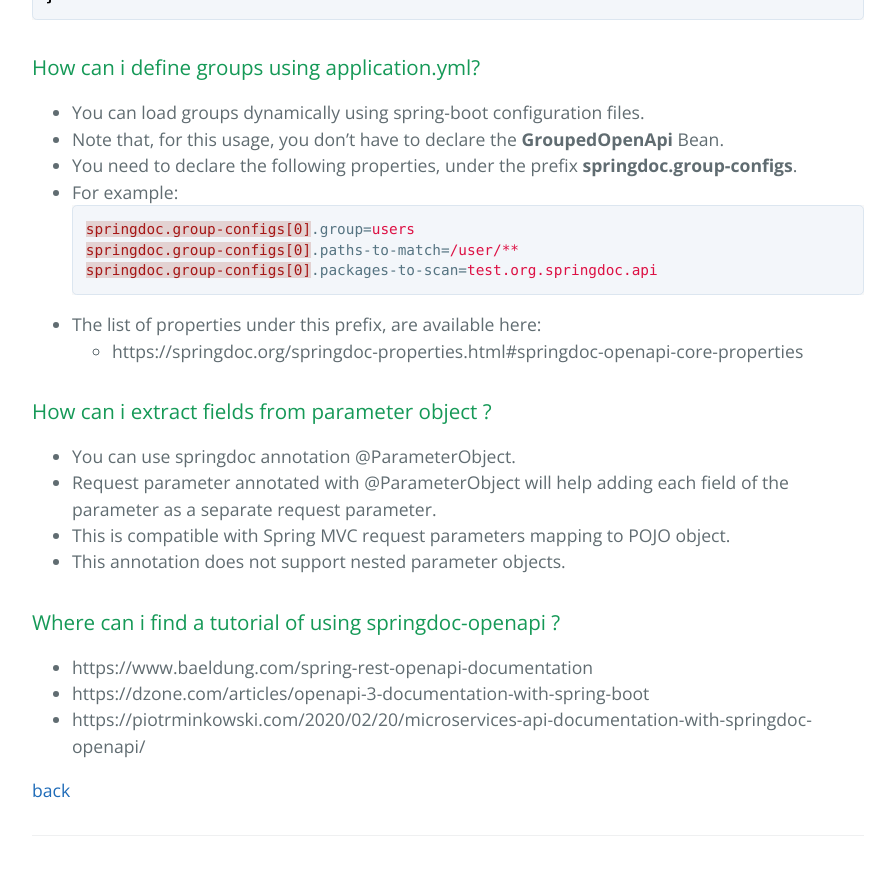
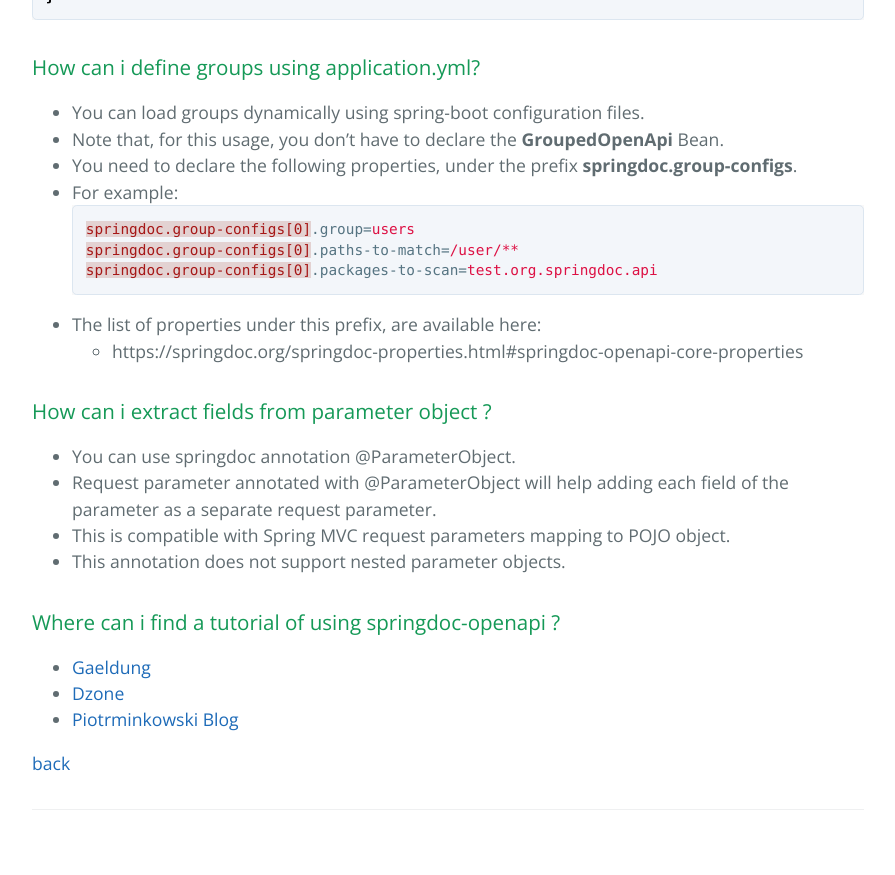
Before and after one commit to springdoc/springdoc.github.io, a Jekyll site: the page built from faq.md, in a window 1280 px wide and 900 px high, scrolled down 17263 px. Shown: the top 875 px of the window, without its empty margins (192-1087 px from the left). Built offline with Jekyll 4.4.1, drawn with Linux system fonts in a browser that asks for light colours.

Commit message:
Update faq.md

```diff
--- a/faq.md
+++ b/faq.md
@@ -558,8 +558,8 @@ springdoc.group-configs[0].packages-to-scan=test.org.springdoc.api
 - This annotation does not support nested parameter objects.
 
 ### Where can i find a tutorial of using springdoc-openapi ?
- - https://www.baeldung.com/spring-rest-openapi-documentation
- - https://dzone.com/articles/openapi-3-documentation-with-spring-boot
- - https://piotrminkowski.com/2020/02/20/microservices-api-documentation-with-springdoc-openapi/
+ - [Gaeldung](https://www.baeldung.com/spring-rest-openapi-documentation)
+ - [Dzone](https://dzone.com/articles/openapi-3-documentation-with-spring-boot)
+ - [Piotrminkowski Blog](https://piotrminkowski.com/2020/02/20/microservices-api-documentation-with-springdoc-openapi/)
 
 [back](./)
```
